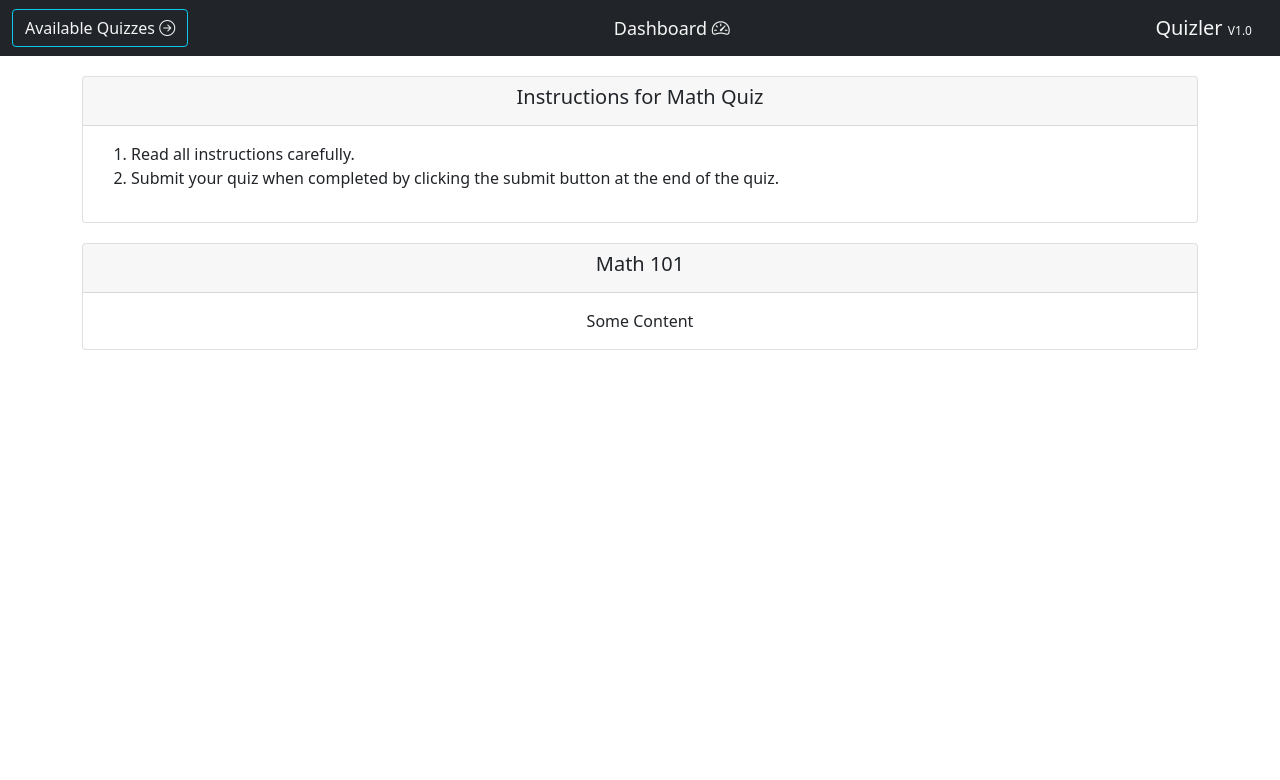
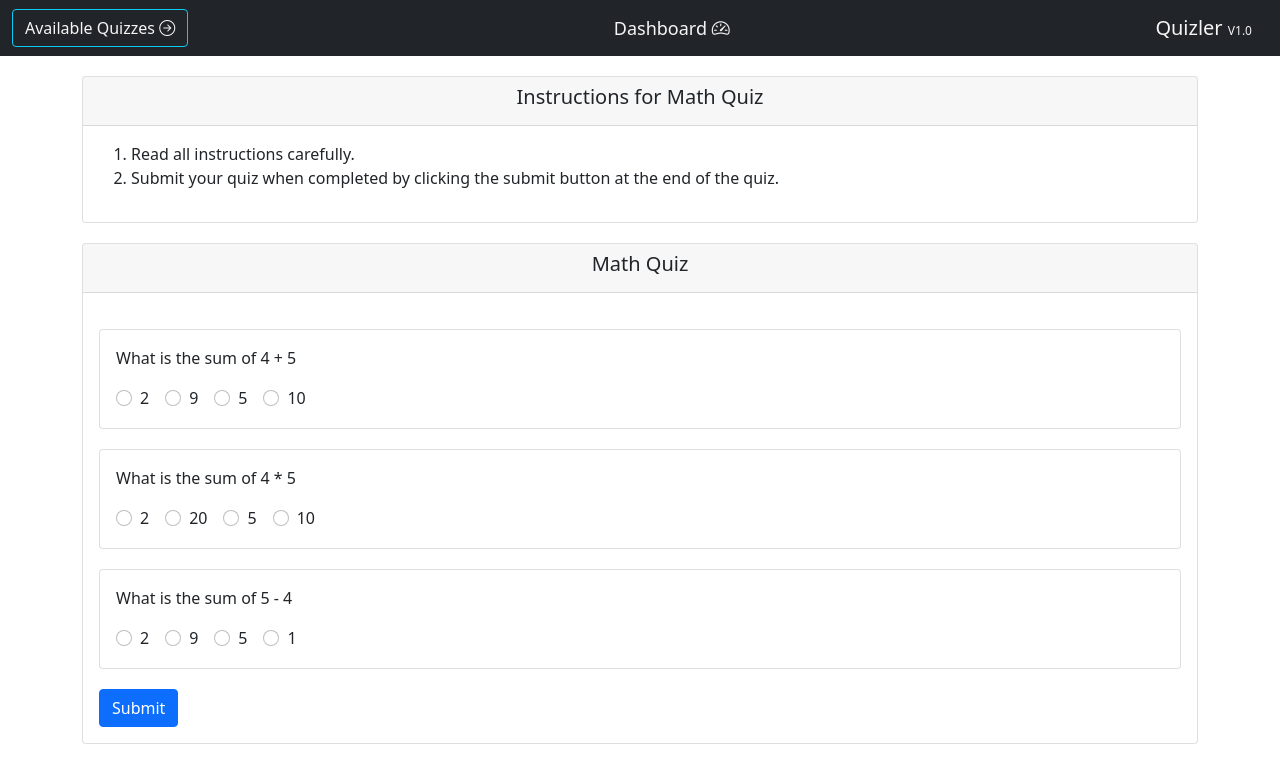
Before and after one commit to codedbychavez/quizler, a React (Create React App) app: page /quiz/math in a window 1280 px wide. Shown: the top 780 px of the page. Built offline with nearby package versions, Linux system fonts and the light colour scheme.

Commit message:
Updated quiz template.

```diff
--- a/src/components/organisms/Nav.js
+++ b/src/components/organisms/Nav.js
@@ -14,7 +14,7 @@ return (
 <Navbar bg="dark" expand={false}>
   <Container fluid>
     <AvailableQuizzesButton aria-controls="offcanvasNavbar">Available Quizzes <i className="bi bi-arrow-right-circle"></i></AvailableQuizzesButton>
-    <StyledRouterLink to="/">Dashboard <i class="bi bi-speedometer2"></i></StyledRouterLink>
+    <StyledRouterLink to="/">Dashboard <i className="bi bi-speedometer2"></i></StyledRouterLink>
     <StyledNavbarBrand href="#">Quizler <StyledSmallText>V{props.version}</StyledSmallText></StyledNavbarBrand>
 
     <Navbar.Offcanvas
@@ -30,7 +30,7 @@ return (
         <Nav className="justify-content-end flex-grow-1 pe-3">
             <StyledNavbarSectionTitle>Beginner</StyledNavbarSectionTitle>
             <hr/>
-            <StyledRouterLinkSideNav to="/quiz/math">Simple Mathematics <i class="bi bi-box-arrow-up-right"></i></StyledRouterLinkSideNav>
+            <StyledRouterLinkSideNav to="/quiz/math">Simple Mathematics <i className="bi bi-box-arrow-up-right"></i></StyledRouterLinkSideNav>
 
         </Nav>
 
--- a/src/components/templates/QuizTemplate.js
+++ b/src/components/templates/QuizTemplate.js
@@ -1,12 +1,20 @@
+import styled from "styled-components";
+
 import Card from "react-bootstrap/Card";
 import { StyledSmallSpacer } from "../molecules/Spacer";
 import Instructions from "../organisms/Instructions";
+import Form from "react-bootstrap/Form"
+import { MathQuestions } from "../../data/math_questions";
+import { Button } from "react-bootstrap";
 
 const QuizTemplate = (props) => {
     const instructions = [
         "Read all instructions carefully.",
         "Submit your quiz when completed by clicking the submit button at the end of the quiz."
     ]
+
+    const mathQuestions = MathQuestions;
+
 
     return (
         <div>
@@ -18,17 +26,87 @@ const QuizTemplate = (props) => {
                 <Card>
                     <Card.Header>
                         <Card.Title>
-                            Math 101
+                            {props.name}
                         </Card.Title>
                     </Card.Header>
 
-                    <Card.Body>
-                        Some Content
-                    </Card.Body>
+                    <StylesCardBody>
+
+                        {
+                        mathQuestions.map((question, questionIndex) => {
+                            return (
+                                <StyledSmallSpacer key={questionIndex}>
+                                <Card>
+                                    <Card.Body>
+                                        <p>{question.question}</p>
+
+                                        <div>
+
+                                            {
+                                                question.options.map((option, optionIndex) => {
+                                                    return (
+                                                        <Form.Check
+                                                                key={optionIndex}
+                                                                inline
+                                                                label={option.label}
+                                                                name={`${questionIndex}-group`}
+                                                                type="radio"
+                                                                id={`${question}-${option}-${optionIndex}`}
+                                                            />
+                                                    )
+                                                })
+                                            }
+
+                                        </div>
+
+
+                                    </Card.Body>
+                                </Card>
+                                </StyledSmallSpacer>
+                            )
+                        })
+
+
+                        }
+
+                        {/* <Form>
+                            What is the sum of 4 + 5 ?
+                            {['checkbox'].map((type) => (
+                                <div key={`inline-${type}`} className="mb-3">
+                                <Form.Check
+                                    inline
+                                    label="1"
+                                    name="group1"
+                                    type={type}
+                                    id={`inline-${type}-1`}
+                                />
+                                <Form.Check
+                                    inline
+                                    label="2"
+                                    name="group1"
+                                    type={type}
+                                    id={`inline-${type}-2`}
+                                />
+                                <Form.Check
+                                    inline
+                                    label="3"
+                                    type={type}
+                                    id={`inline-${type}-3`}
+                                />
+                                </div>
+                            ))}
+                        </Form> */}
+
+                        <Button>Submit</Button>
+                    </StylesCardBody>
                 </Card>
             </StyledSmallSpacer>
         </div>
     )
 }
 
+const StylesCardBody = styled(Card.Body)`
+    text-align: left;
+`
+
 export default QuizTemplate;
--- /dev/null
+++ b/src/data/math_questions.js
@@ -0,0 +1,69 @@
+export const MathQuestions = [
+  {
+    question: "What is the sum of 4 + 5",
+    options: [
+        {
+            "label": 2,
+            "isCorrect": false
+        },
+        {
+            "label": 9,
+            "isCorrect": true
+        },
+        {
+            "label": 5,
+            "isCorrect": false
+        },
+        {
+            "label": 10,
+            "isCorrect": false
+        }
+    ],
+  },
+
+  {
+    question: "What is the sum of 4 * 5",
+    options: [
+        {
+            "label": 2,
+            "isCorrect": false
+        },
+        {
+            "label": 20,
+            "isCorrect": true
+        },
+        {
+            "label": 5,
+            "isCorrect": false
+        },
+        {
+            "label": 10,
+            "isCorrect": false
+        }
+    ],
+  },
+
+
+  {
+    question: "What is the sum of 5 - 4",
+    options: [
+        {
+            "label": 2,
+            "isCorrect": false
+        },
+        {
+            "label": 9,
+            "isCorrect": false
+        },
+        {
+            "label": 5,
+            "isCorrect": false
+        },
+        {
+            "label": 1,
+            "isCorrect": true
+        }
+    ],
+  },
+
+];
--- /dev/null
+++ b/src/functions/grade_quiz.js
@@ -0,0 +1,4 @@
+export const GradeQuiz = (questions, answers) => {
+
+
+}
```
